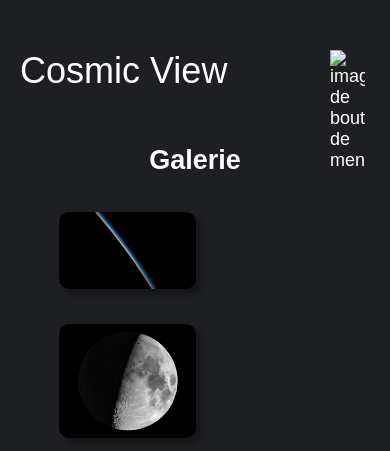
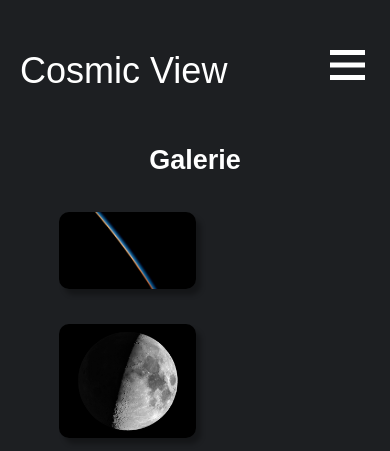
Before and after one commit to Minonix/cosmic-view, a plain HTML site: page page/galerie.html in a window 390 px wide. Shown: the top 451 px of the page. Drawn offline with Linux system fonts and the light colour scheme.

Commit message:
Update galerie.html

```diff
--- a/page/galerie.html
+++ b/page/galerie.html
@@ -20,7 +20,7 @@
             <li><a href="contact.html">Contact</a></li>
         </ul>
     </div>
-    <img src="../img/menu-btn.png" class="menu-hamburger" alt="image de bouton de menu">
+    <img src="../img/menu-btn.jpg" class="menu-hamburger" alt="image de bouton de menu">
 </nav>
 <!--article pour afficher des image -->
 <main>
```
